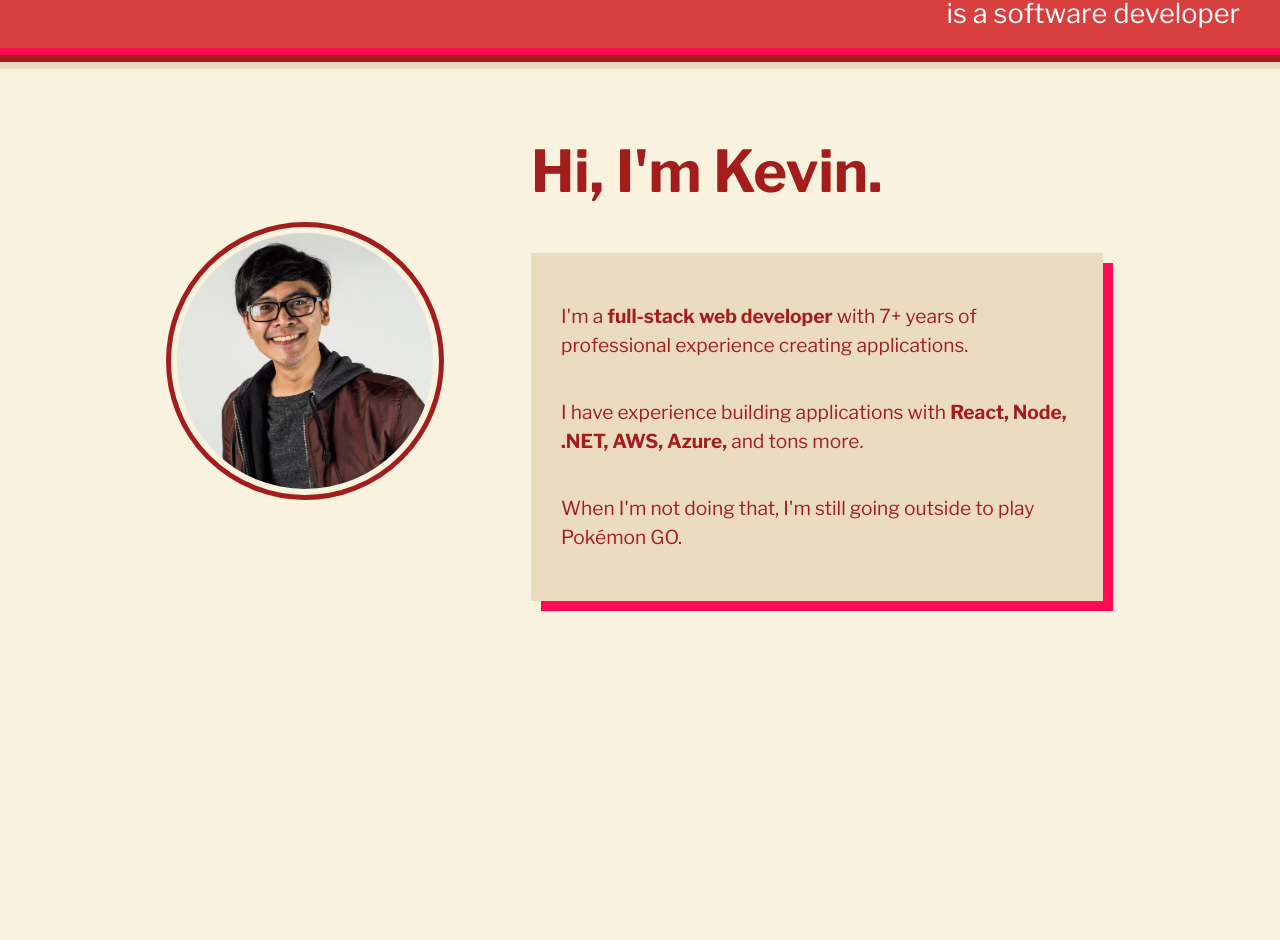
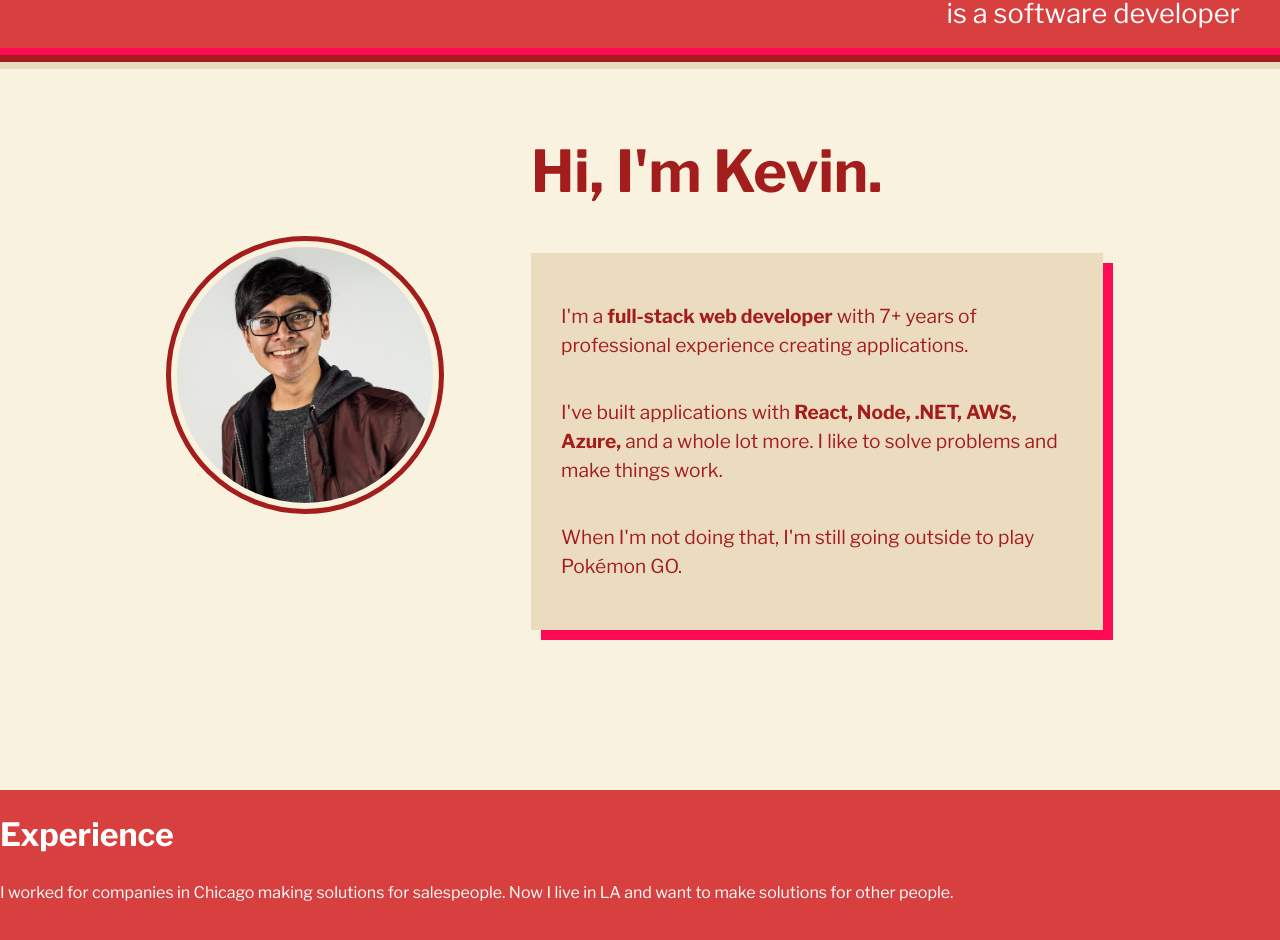
Before and after one commit to kkgomez2/kevingomez-dev, a React (Vite) app: page / in a window 1280 px wide. Shown: the part 72-1012 px from the top of the page. Before the commit the page ends 800 px from the top, so only its background shows below. Built offline with nearby package versions, Linux system fonts and the light colour scheme.

Commit message:
Experience init commit

```diff
--- a/src/App.scss
+++ b/src/App.scss
@@ -54,6 +54,7 @@
   align-items: center;
   width: 80vw;
   margin-top: 10vh;
+  margin-bottom: 20vh;
 }
 
 @media (max-width: 1000px) {
@@ -132,3 +133,10 @@
     max-width: 80vw;
   }
 }
+
+.experience {
+  background-color: var(--red-main);
+  height: 20vh;
+  width: 100vw;
+  color: white;
+}
--- a/src/App.tsx
+++ b/src/App.tsx
@@ -1,12 +1,14 @@
 import "./App.scss";
 import Header from "./components/Header";
 import Hero from "./components/Hero";
+import Experience from "./components/Experience";
 
 function App() {
   return (
     <div className="main">
       <Header />
       <Hero />
+      <Experience />
     </div>
   );
 }
--- /dev/null
+++ b/src/components/Experience.tsx
@@ -0,0 +1,13 @@
+const Experience = () => {
+  return (
+    <div className="experience">
+
+      <h1>Experience</h1>
+      <p>
+        I worked for companies in Chicago making solutions for salespeople. Now I live in LA and want to make solutions for other people.
+      </p>
+      </div>
+  )
+}
+
+export default Experience
--- a/src/components/Hero.tsx
+++ b/src/components/Hero.tsx
@@ -45,8 +45,9 @@ const Hero = () => {
             </p>
             <InViewAppear>
               <p>
-                I have experience building applications with{" "}
-                <b>React, Node, .NET, AWS, Azure,</b> and tons more.
+                I've built applications with{" "}
+                <b>React, Node, .NET, AWS, Azure,</b> and a whole lot more. I
+                like to solve problems and make things work.
               </p>
             </InViewAppear>
             <InViewAppear>
```
Also changed, not shown: src/components/About.tsx (deleted, +0 -7 lines).
